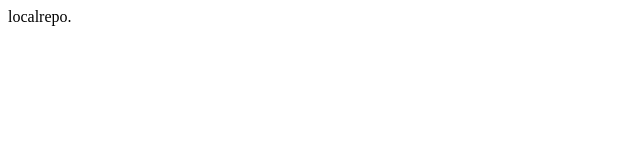
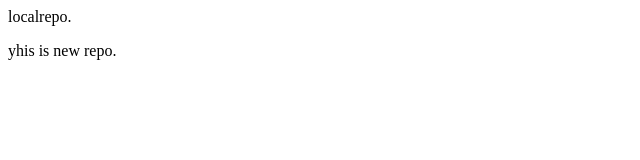
Before and after one commit to Jatin-Singroha/localrepo, a plain HTML site: page index.html in a window 1280 px wide. Shown: the full height of the page, 0-640 px from the left. Drawn offline with Linux system fonts and the light colour scheme.

Commit message:
add repo

```diff
--- a/index.html
+++ b/index.html
@@ -1 +1,2 @@
 <p>localrepo.</p>
+<p>yhis is new repo.</p>
```
